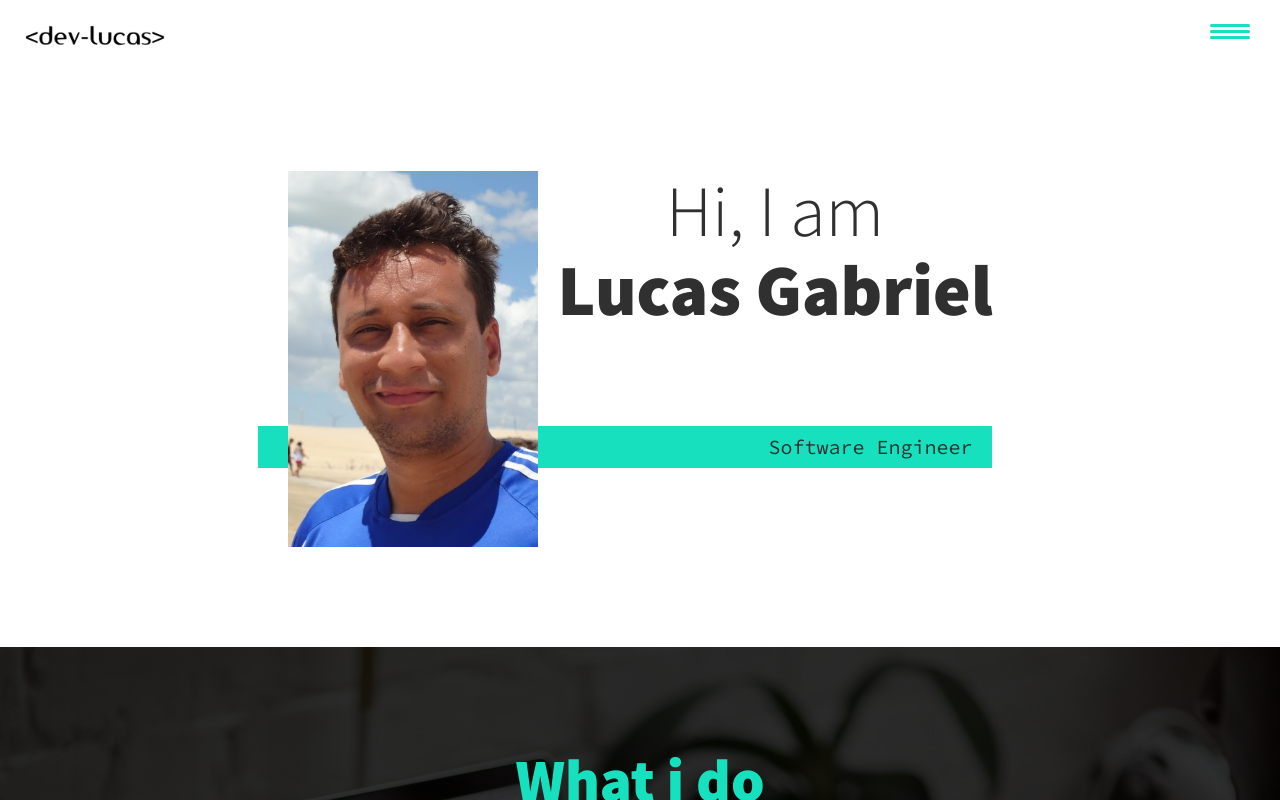
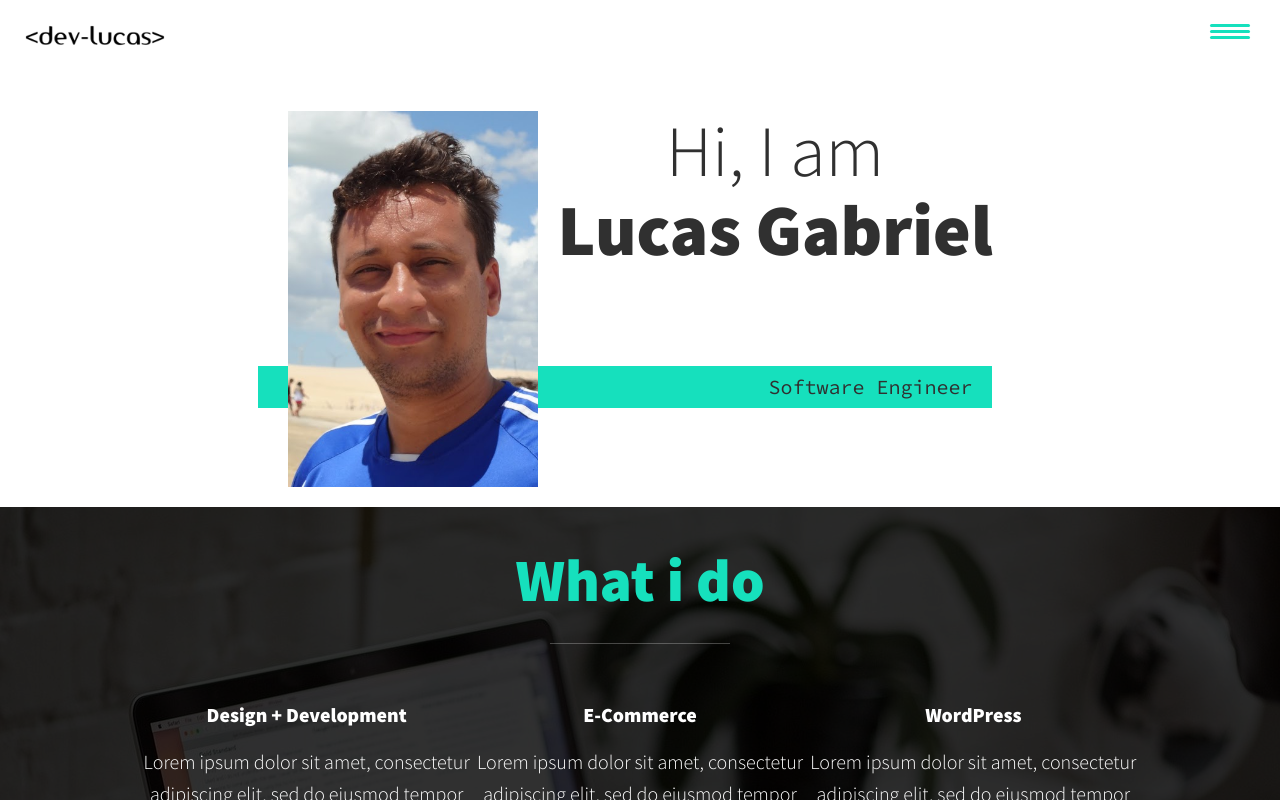
Before and after one commit to lucasgabrielsa/my-portfolio-react, a React (Create React App) app: page / in a window 1280 px wide. Shown: the top 800 px of the page. Built offline with nearby package versions, Linux system fonts and the light colour scheme.

Commit message:
CSS Styling on Sections

```diff
--- a/src/index.css
+++ b/src/index.css
@@ -107,7 +107,7 @@ h2 { font-size: var(--fs-h2); }
 h3 { font-size: var(--fs-h3); }
 
 section {
-    padding: 5em 2em;
+    padding: 2em 2em 1em 2em;
 }
 
 .section__title {
```
